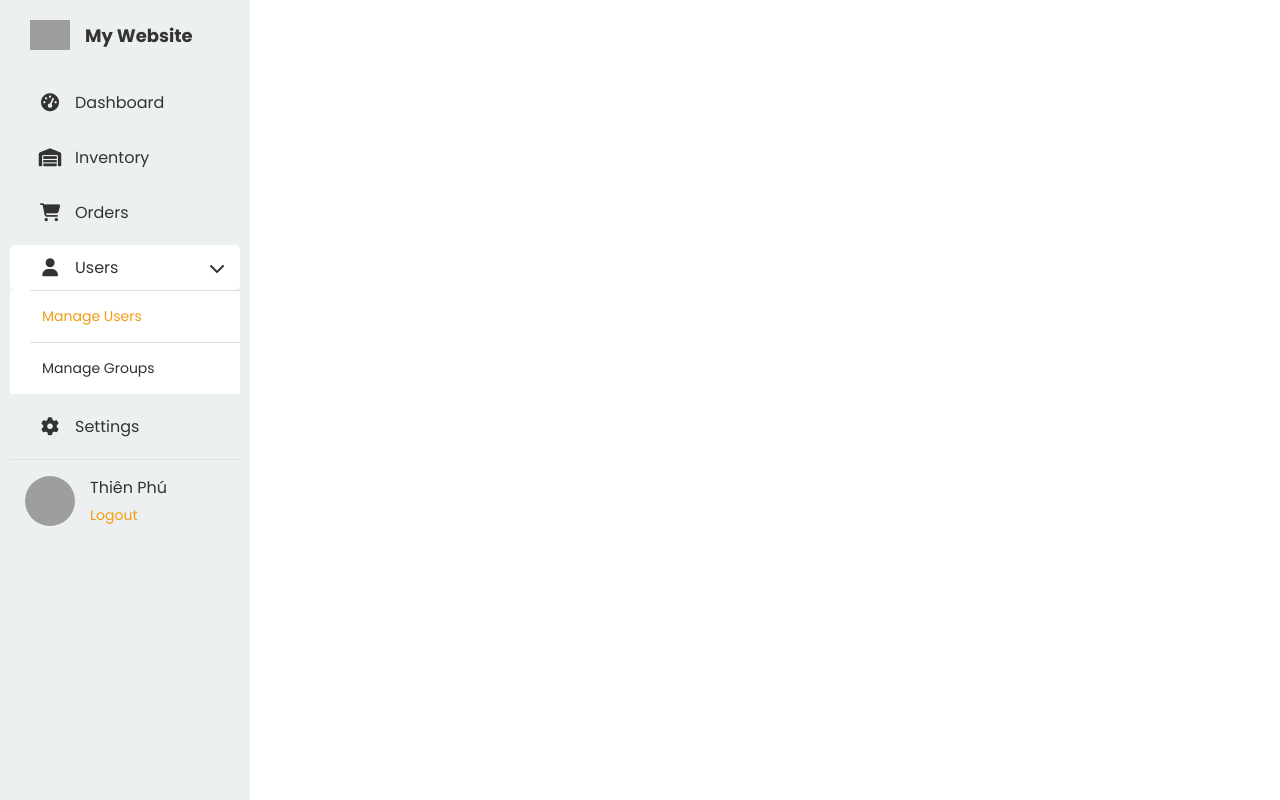
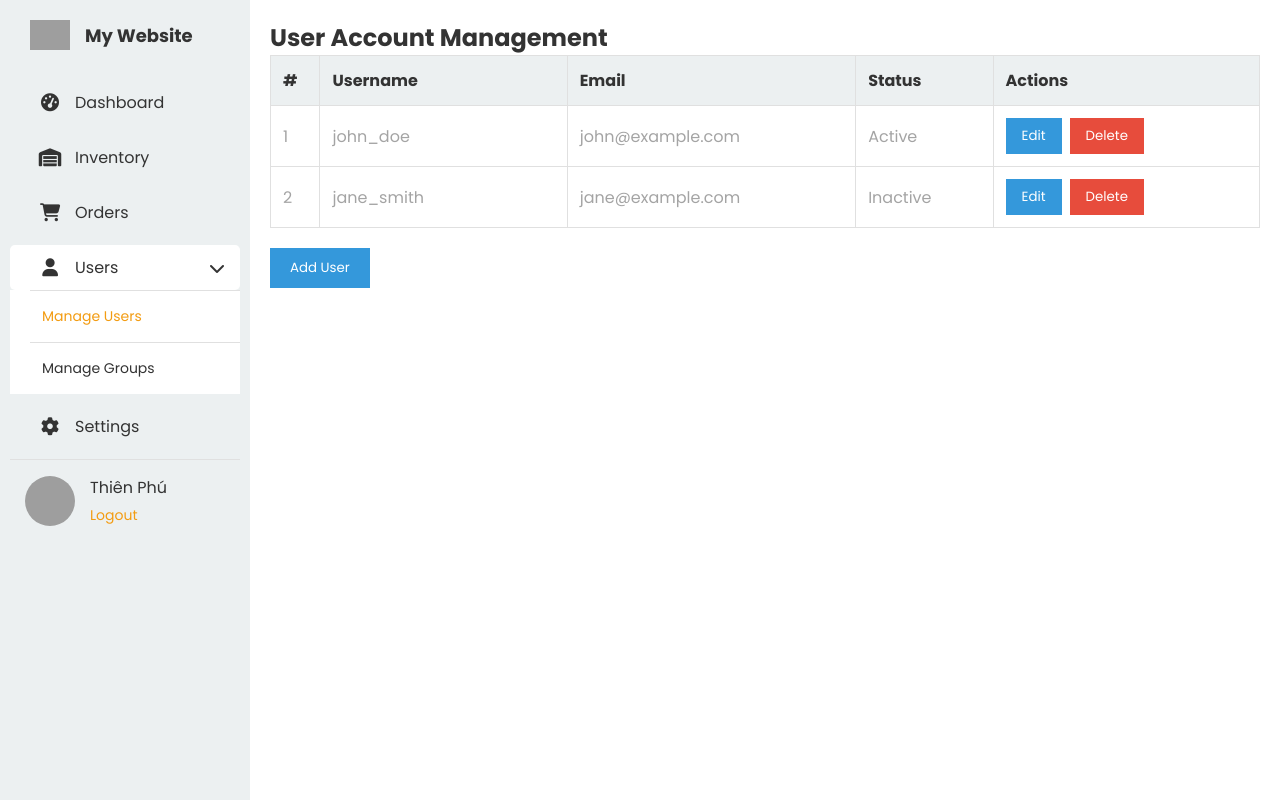
Before and after one commit to lucasngucii/SmartWarehouseManagement-FE, a React (Create React App) app: page /management-user in a window 1280 px wide. Built offline with nearby package versions, Linux system fonts and the light colour scheme; grey boxes are pictures that could not be loaded.

Commit message:
them 2 giao dien quan ly quyen va quan ly tai khoan nguoi dung

```diff
--- a/src/compoments/Dashboard/Dashboard.css
+++ b/src/compoments/Dashboard/Dashboard.css
@@ -3,11 +3,9 @@
 /*container dashboard*/
 .container-dashboard {
     width: calc(100% - 250px);
-    height: 100%;
-    min-height: 100vh;
+    height: 100vh;
     padding: 20px;
     margin-left: 250px;
     background-color: var(--background-color);
     color: var(--primary-text-color);
-    transition: background-color 0.5s, color 0.5s;
 }
--- a/src/compoments/Sidebar/Sidebar.tsx
+++ b/src/compoments/Sidebar/Sidebar.tsx
@@ -79,7 +79,7 @@ const SidebarItem: React.FC<SidebarItemProps> = ({href, icon, lable, subItems})
         <li className={"sidebar-item"}>
             <span
                 onClick={handleToggle}
-                className={`sidebar-link ${isOpen ? "focus" : ""}`}
+                className={`sidebar-link ${isOpen ? "focus " : ""} ${subItems && isSubItemActive(subItems) ? "active" : ""}`}
             >
                 <div className={"sidebar-icon"}>
                     {icon}
--- /dev/null
+++ b/src/compoments/User/ManagementGroup/ManagementGroup.css
@@ -0,0 +1,66 @@
+@import "../../../Root.css";
+
+.container-management-group {
+    width: calc(100% - 250px);
+    height: 100vh;
+    padding: 20px;
+    margin-left: 250px;
+    background-color: var(--background-color);
+    color: var(--primary-text-color);
+}
+
+.permissions-table {
+    width: 100%;
+    border-collapse: collapse;
+    margin-bottom: 20px;
+}
+
+.permissions-table th, .permissions-table td {
+    border: 1px solid var(--border-color);
+    padding: 12px;
+    text-align: left;
+}
+
+/* Ensure the STT column is narrower */
+.permissions-table th:first-child,
+.permissions-table td:first-child {
+    width: 5%; /* Adjust width for STT column */
+}
+
+.permissions-table th:nth-child(2),
+.permissions-table td:nth-child(2) {
+    width: 50%; /* Adjust width for Permission Name column */
+}
+
+.permissions-table th {
+    background-color: var(--header-footer-background-color);
+    color: var(--primary-text-color);
+}
+
+.permissions-table td {
+    color: var(--secondary-text-color);
+}
+
+.edit-button {
+    background-color: var(--primary-button-background-color);
+    color: var(--primary-button-text-color);
+    border: none;
+    padding: 8px 16px;
+    cursor: pointer;
+}
+
+.edit-button:hover {
+    background-color: var(--accent-color);
+}
+
+.add-permission-button {
+    background-color: var(--primary-button-background-color);
+    color: var(--primary-button-text-color);
+    padding: 10px 20px;
+    border: none;
+    cursor: pointer;
+}
+
+.add-permission-button:hover {
+    background-color: var(--accent-color);
+}
--- a/src/compoments/User/ManagementGroup/ManagementGroup.tsx
+++ b/src/compoments/User/ManagementGroup/ManagementGroup.tsx
@@ -1,9 +1,40 @@
 import React from "react";
+import "./ManagementGroup.css";
 
 export const ManagementGroup: React.FC = () => {
     return (
-        <div>
-            <h1>Group</h1>
+        <div className="container-management-group">
+            <h2>Permissions Management</h2>
+            <table className="permissions-table">
+                <thead>
+                <tr>
+                    <th>#</th>
+                    <th>Permission Name</th>
+                    <th>Status</th>
+                    <th>Actions</th>
+                </tr>
+                </thead>
+                <tbody>
+                <tr>
+                    <td>1</td> {/* Serial Number */}
+                    <td>View Dashboard</td>
+                    <td>Active</td>
+                    <td>
+                        <button className="edit-button">Edit</button>
+                    </td>
+                </tr>
+                <tr>
+                    <td>2</td> {/* Serial Number */}
+                    <td>Edit User</td>
+                    <td>Inactive</td>
+                    <td>
+                        <button className="edit-button">Edit</button>
+                    </td>
+                </tr>
+                {/* Add more rows as needed */}
+                </tbody>
+            </table>
+            <button className="add-permission-button">Add Permission</button>
         </div>
-    )
+    );
 }
--- /dev/null
+++ b/src/compoments/User/ManagementUser/ManagementUser.css
@@ -0,0 +1,79 @@
+@import "../../../Root.css";
+
+.container-user-management {
+    width: calc(100% - 250px);
+    height: 100vh;
+    padding: 20px;
+    margin-left: 250px;
+    background-color: var(--background-color);
+    color: var(--primary-text-color);
+}
+
+.user-table {
+    width: 100%;
+    border-collapse: collapse;
+    margin-bottom: 20px;
+}
+
+.user-table th, .user-table td {
+    border: 1px solid var(--border-color);
+    padding: 12px;
+    text-align: left;
+}
+
+/* Ensure the STT column is narrower */
+.user-table th:first-child,
+.user-table td:first-child {
+    width: 5%; /* Adjust width for STT column */
+}
+
+.user-table th:nth-child(2),
+.user-table td:nth-child(2) {
+    width: 25%; /* Adjust width for Username column */
+}
+
+.user-table th {
+    background-color: var(--header-footer-background-color);
+    color: var(--primary-text-color);
+}
+
+.user-table td {
+    color: var(--secondary-text-color);
+}
+
+.edit-button, .delete-button {
+    border: none;
+    padding: 8px 16px;
+    cursor: pointer;
+    margin-right: 8px;
+}
+
+.edit-button {
+    background-color: var(--primary-button-background-color);
+    color: var(--primary-button-text-color);
+}
+
+.edit-button:hover {
+    background-color: var(--accent-color);
+}
+
+.delete-button {
+    background-color: #E74C3C; /* Red color for delete */
+    color: #FFFFFF;
+}
+
+.delete-button:hover {
+    background-color: #C0392B; /* Darker red on hover */
+}
+
+.add-user-button {
+    background-color: var(--primary-button-background-color);
+    color: var(--primary-button-text-color);
+    padding: 10px 20px;
+    border: none;
+    cursor: pointer;
+}
+
+.add-user-button:hover {
+    background-color: var(--accent-color);
+}
--- a/src/compoments/User/ManagementUser/ManagementUser.tsx
+++ b/src/compoments/User/ManagementUser/ManagementUser.tsx
@@ -1,9 +1,45 @@
 import React from "react";
+import "./ManagementUser.css";
 
 export const ManagementUser: React.FC = () => {
     return (
-        <div>
-            <h1>User</h1>
+        <div className="container-user-management">
+            <h2>User Account Management</h2>
+            <table className="user-table">
+                <thead>
+                <tr>
+                    <th>#</th>
+                    <th>Username</th>
+                    <th>Email</th>
+                    <th>Status</th>
+                    <th>Actions</th>
+                </tr>
+                </thead>
+                <tbody>
+                <tr>
+                    <td>1</td> {/* Serial Number */}
+                    <td>john_doe</td>
+                    <td>john@example.com</td>
+                    <td>Active</td>
+                    <td>
+                        <button className="edit-button">Edit</button>
+                        <button className="delete-button">Delete</button>
+                    </td>
+                </tr>
+                <tr>
+                    <td>2</td> {/* Serial Number */}
+                    <td>jane_smith</td>
+                    <td>jane@example.com</td>
+                    <td>Inactive</td>
+                    <td>
+                        <button className="edit-button">Edit</button>
+                        <button className="delete-button">Delete</button>
+                    </td>
+                </tr>
+                {/* Add more rows as needed */}
+                </tbody>
+            </table>
+            <button className="add-user-button">Add User</button>
         </div>
-    )
+    );
 }
--- a/src/index.tsx
+++ b/src/index.tsx
@@ -9,6 +9,7 @@ import App from './App';
 import reportWebVitals from './reportWebVitals';
 import {Dashboard} from "./compoments/Dashboard/Dashboard";
 import {Login} from "./compoments/Login/Login";
+import {ManagementGroup} from "./compoments/User/ManagementGroup/ManagementGroup";
 import {ManagementUser} from "./compoments/User/ManagementUser/ManagementUser";
 
 const router = createBrowserRouter([
@@ -30,7 +31,7 @@ const router = createBrowserRouter([
             },
             {
                 path: "management-group",
-                element: <ManagementUser />,
+                element: <ManagementGroup />,
             }
         ]
     }
```
